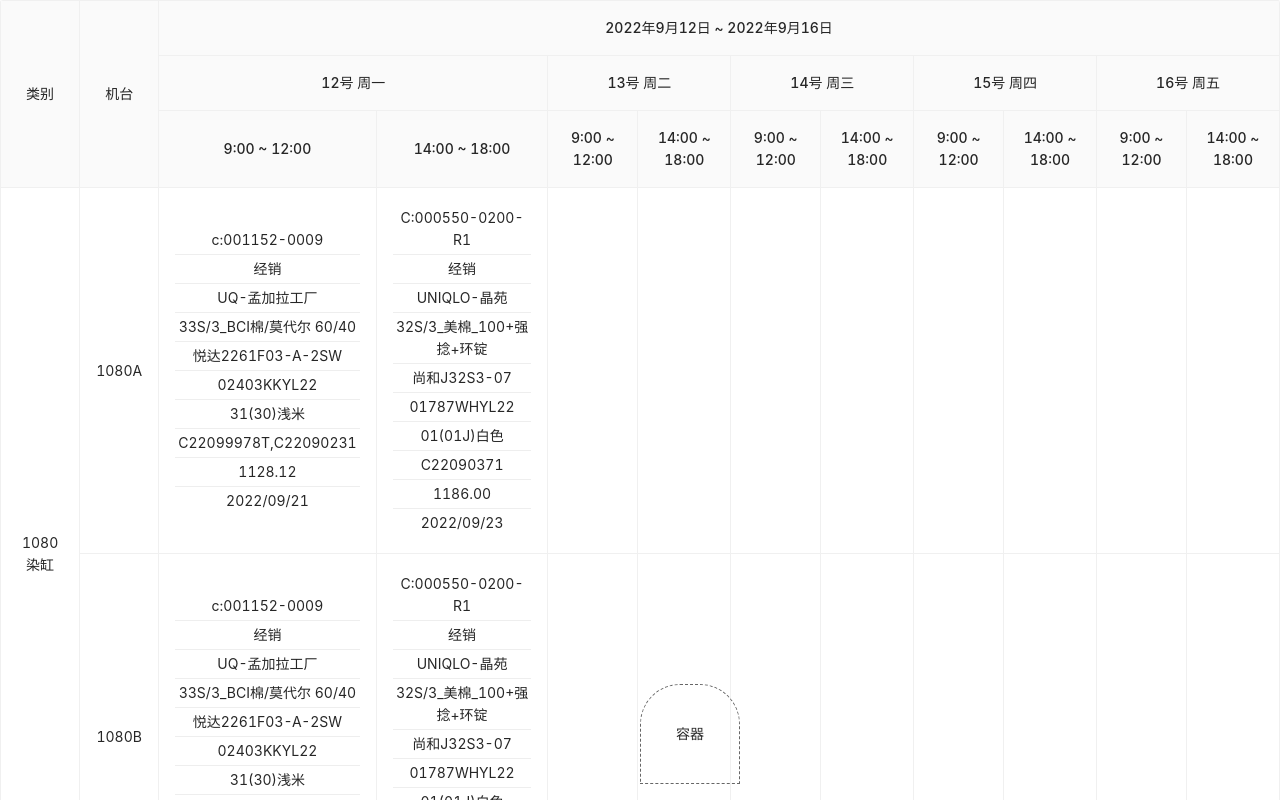
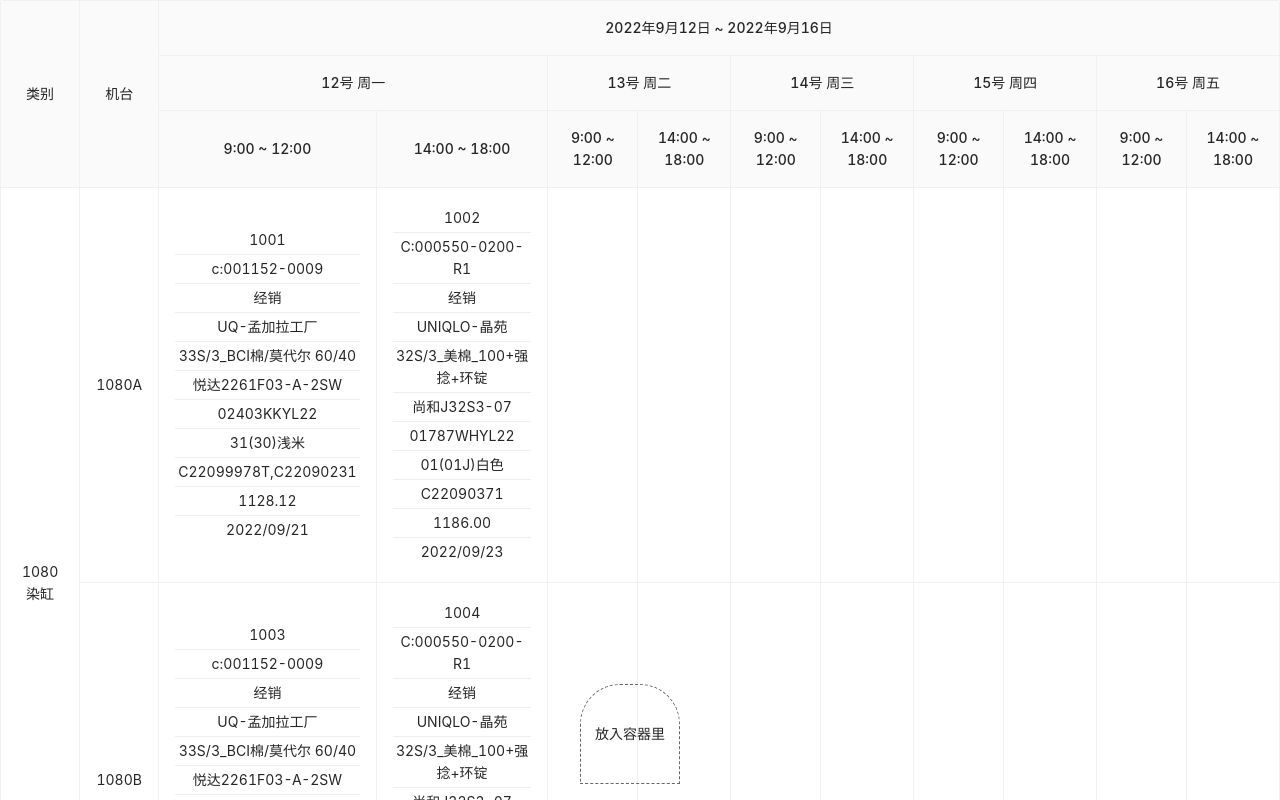
Before and after one commit to dengwenj/drag, a React (Create React App) app: page / in a window 1280 px wide. Shown: the top 800 px of the page. Built offline with nearby package versions, Linux system fonts and the light colour scheme.

Commit message:
将表格里的数据拖入容器里

```diff
--- a/src/components/MyTable/index.tsx
+++ b/src/components/MyTable/index.tsx
@@ -1,3 +1,4 @@
+import { useState } from 'react'
 import { Table } from 'antd'
 
 import { tableData } from '../../data'
@@ -6,16 +7,29 @@
 import type { ITableData } from '../../data'
 
 export default function MyTable() {
-  const render = (cell: any) => (
+  // 初始化必须有一个
+  const [containerList, setContainerList] = useState<Record<string, any>[]>([{
+    num: 0,
+    who: ''
+  }])
+
+  const render = (cell: any) => {
+    const cellKeys = Object.keys(cell)
+    return  (
       <>
         {
           // 拖拽 必须要加 draggable 这个属性
-        <div draggable>
+          // id={cell.yi} 作为标识知道是拖动哪个单元格 唯一性的东西
+          <div
+            draggable
+            id={cell.id}
+            data-cell={JSON.stringify(cell)}
+          >
             {
-            Object.keys(cell).map((key, idx) => (
+              cellKeys.map((key, idx) => (
                 <div
                   style={{
-                  borderBottom: idx === Object.keys(cell).length - 1 ? 0 : '1px solid #eee',
+                    borderBottom: idx === cellKeys.length - 1 ? 0 : '1px solid #eee',
                     padding: 3
                   }}
                   key={key}
@@ -28,29 +42,58 @@
         }
       </>
     )
+  }
 
   const onCell = (record: ITableData, rowIndex: number | undefined) => {
     return {
       style: {
         cursor: 'pointer'
       },
+      // 被拖拽元素拖动将数据专递给目标元素
       onDragStart: (e: any) => {
-        console.log(rowIndex);
-
-        e.dataTransfer.setData('drag', JSON.stringify(record))
+        e.dataTransfer.setData('drag', JSON.stringify({
+          cell: JSON.parse(e.target.getAttribute('data-cell')),
+          id: e.target.id,
+          rowIndex
+        }))
+      },
+      onDragOver(e: any) {
+        e.preventDefault()
+      },
+      onDrop: (e: any) => {
+        console.log(e)
       }
     }
   }
 
+  // 当被拖拽元素停留在该元素（持续触发）。
   const handleDragOver = (e: any) => {
-    console.log(e);
-
     e.preventDefault()
   }
 
+  // 当拖拽到目标位置获取数据（做一系列事情）
   const handleDrop = (e: any) => {
     const data = e.dataTransfer.getData('drag')
-    console.log(JSON.parse(data))
+    const { cell: { jiu, san }, id } = JSON.parse(data)
+
+    const element = document.getElementById(id)
+    console.log(element);
+
+    element!.innerHTML = '暂无数据'
+
+    setContainerList([
+      ...containerList,
+      {
+        num: jiu,
+        who: san
+      }
+    ])
+  }
+
+  //
+  const handleDragStart = (e: any) => {
+    console.log(e);
+
   }
 
   /**
@@ -194,12 +237,47 @@
       />
 
       {/* 容器 */}
+      <div className='fixed'>
+        {
+          containerList.map((item, idx) => {
+            return (
+              item.who !== '' ? (
                 <div
+                  key={idx}
+                  className='c'
                   draggable
-        className='c'
+                  onDragStart={handleDragStart}
                   onDragOver={handleDragOver}
                   onDrop={handleDrop}
-      >容器</div>
+                >
+                  <div>{item.num} KG</div>
+                  <div>{item.who}</div>
+                </div>
+              ) : (
+                <div
+                  key={idx}
+                  className='c'
+                  // draggable
+                  onDragStart={handleDragStart}
+                  onDragOver={handleDragOver}
+                  onDrop={handleDrop}
+                >
+                  <div>放入容器里</div>
+                </div>
+              )
+            )
+          })
+        }
+        {/* <div
+          className='c'
+          draggable
+          onDragStart={handleDragStart}
+          onDragOver={handleDragOver}
+          onDrop={handleDrop}
+        >
+          容器
+        </div> */}
+      </div>
     </>
   )
 }
--- a/src/data/index.ts
+++ b/src/data/index.ts
@@ -1,4 +1,5 @@
 interface IInfo {
+  id: string
   yi: string
   er: string
   san: string
@@ -22,6 +23,7 @@
     type: '1080染缸',
     jt: '1080A',
     info1: {
+      id: '1001',
       yi: 'c:001152-0009',
       er: '经销',
       san: 'UQ-孟加拉工厂',
@@ -34,6 +36,7 @@
       shi: '2022/09/21'
     },
     info2: {
+      id: '1002',
       yi: 'C:000550-0200-R1',
       er: '经销',
       san: 'UNIQLO-晶苑',
@@ -50,6 +53,7 @@
     type: '1080染缸',
     jt: '1080B',
     info1: {
+      id: '1003',
       yi: 'c:001152-0009',
       er: '经销',
       san: 'UQ-孟加拉工厂',
@@ -62,6 +66,7 @@
       shi: '2022/09/21'
     },
     info2: {
+      id: '1004',
       yi: 'C:000550-0200-R1',
       er: '经销',
       san: 'UNIQLO-晶苑',
--- a/src/index.css
+++ b/src/index.css
@@ -1,8 +1,11 @@
-.c {
+.fixed {
   position: fixed;
   bottom: 2%;
-  left: 50%;
-  transform: translateX('-50%');
+  display: flex;
+  width: 100%;
+  justify-content: center;
+}
+.c {
   width: 100px;
   height: 100px;
   border-top-right-radius: 40%;
@@ -11,4 +14,6 @@
   display: flex;
   justify-content: center;
   align-items: center;
+  margin-right: 20px;
+  flex-direction: column;
 }
```
Lines whose indentation alone changed are shown as unchanged.
